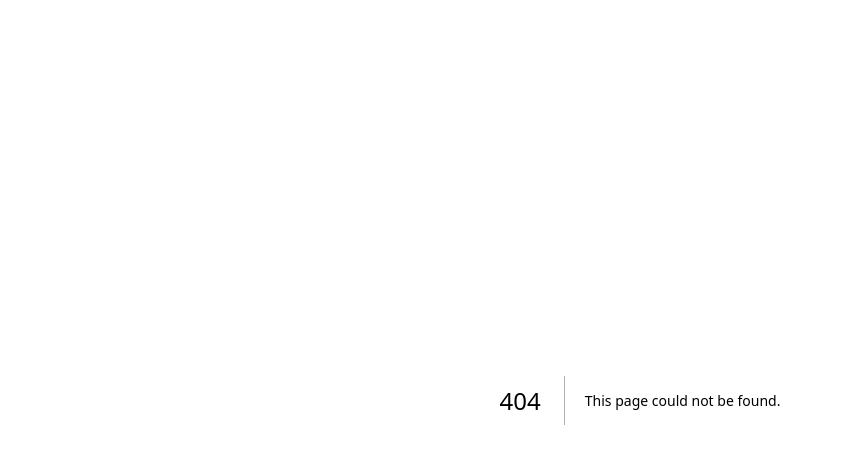
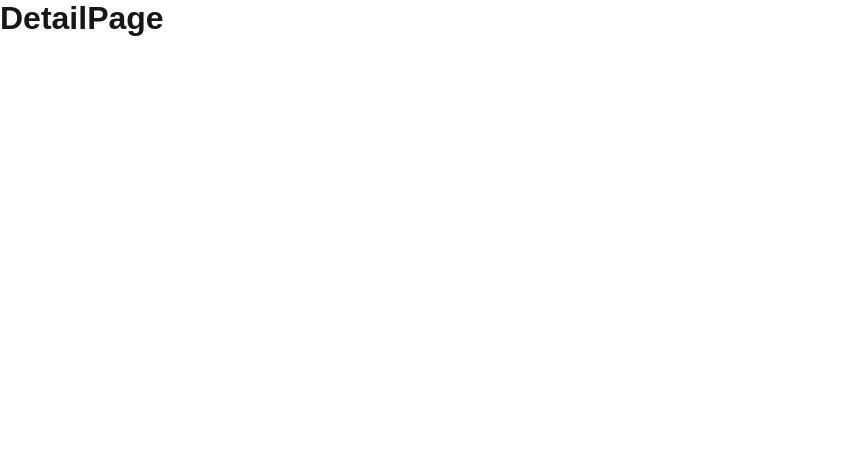
Before and after one commit to syeef-test/nextjs_first_project, a Next.js app: page /news/somthing-important in a window 1280 px wide. Before the commit this address had no page. Shown: the top 464 px of the page, without its empty margins (0-841 px from the left). Built offline with nearby package versions, Linux system fonts and the light colour scheme.

Commit message:
nested route created

```diff
--- /dev/null
+++ b/pages/news/somthing-important.js
@@ -0,0 +1,11 @@
+import React from "react";
+
+function DetailPage() {
+  return (
+    <div>
+      <h1>DetailPage</h1>
+    </div>
+  );
+}
+
+export default DetailPage;
```
Also changed, not shown: pages/aboutus/profile.js (added, +11 -0 lines), pages/aboutus/index.js (renamed from pages/aboutus.js), pages/news/index.js (renamed from pages/news.js).
